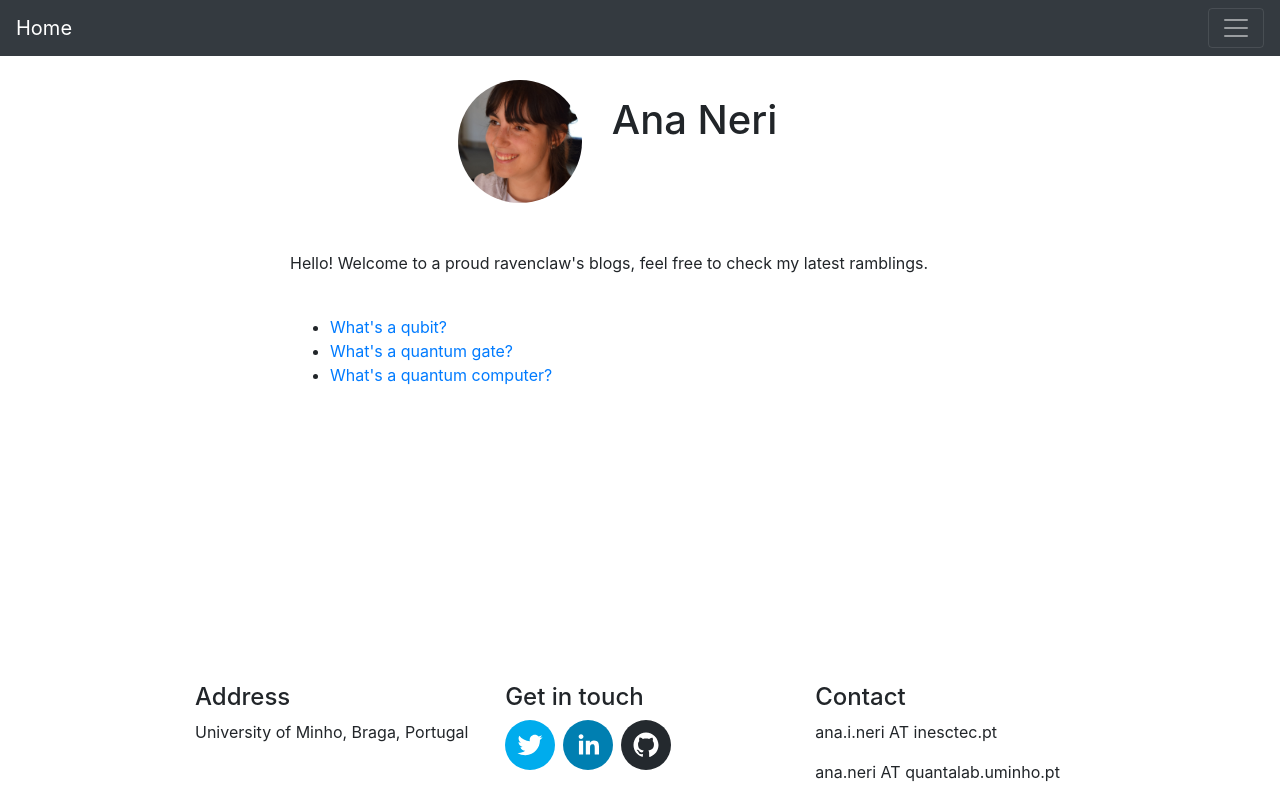
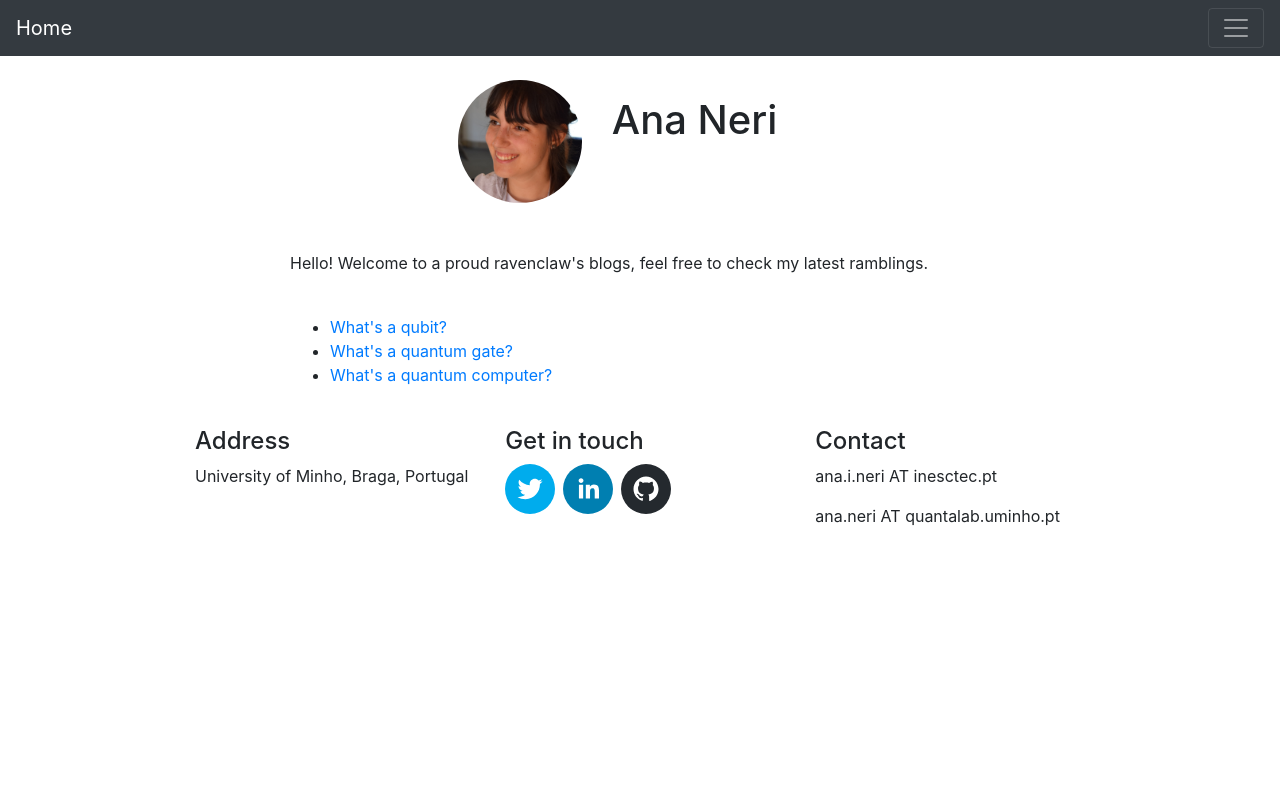
Before and after one commit to AnaNeri/myBlog, a React (Create React App) app: page / in a window 1280 px wide. Built offline with nearby package versions, Linux system fonts and the light colour scheme; no server answers.

Commit message:
Edit footer

```diff
--- a/src/containers/App.js
+++ b/src/containers/App.js
@@ -57,7 +57,7 @@ function App() {
             </Switch>
         </Router>
 
-        <div style={{'position' : 'absolute', 'bottom':'0', width: "100%"}}>
+        <div style={{ width: "100%"}}>
         <Footer />
         </div>
     </div>
```
